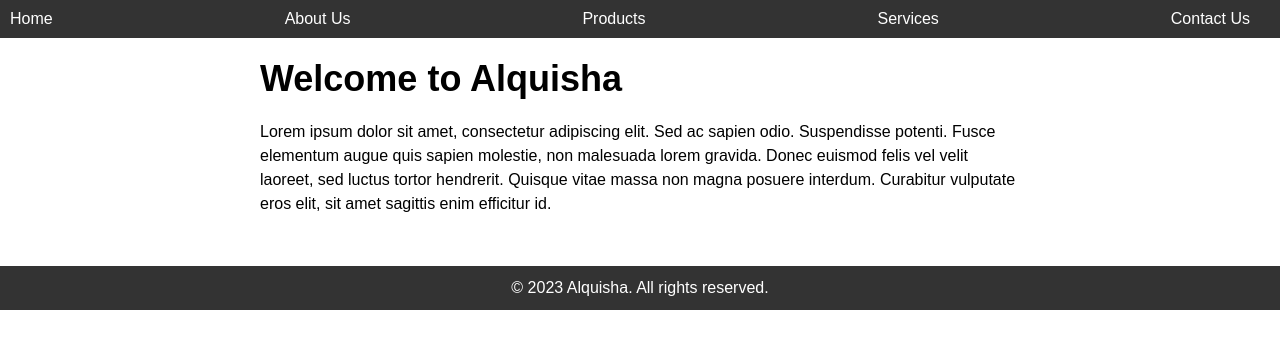
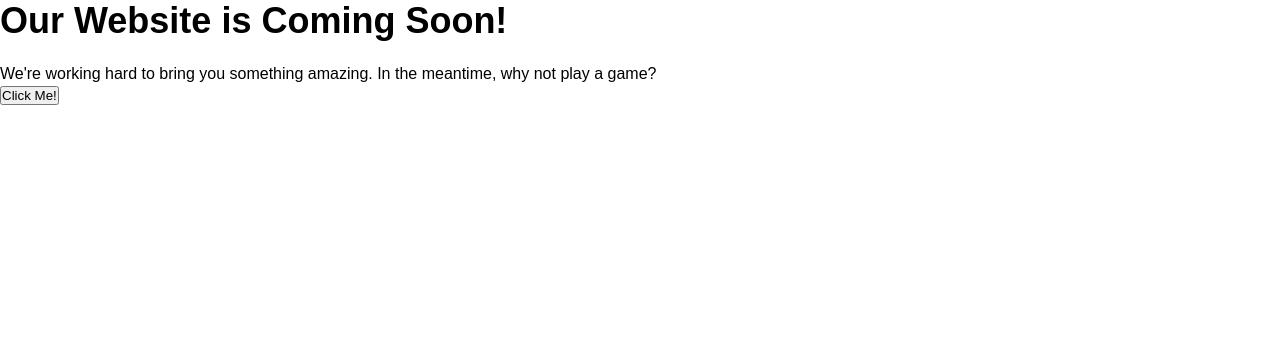
Before and after one commit to DumbSheep123/alquisha, a plain HTML site: page index.html in a window 1280 px wide. Drawn offline with Linux system fonts and the light colour scheme.

Commit message:
Update index.html

```diff
--- a/index.html
+++ b/index.html
@@ -1,32 +1,17 @@
 <!DOCTYPE html>
 <html>
 <head>
-	<title>Alquisha</title>
-	<meta charset="UTF-8">
-	<meta name="viewport" content="width=device-width, initial-scale=1.0">
+	<title>Coming Soon</title>
 	<link rel="stylesheet" type="text/css" href="style.css">
 </head>
 <body>
-	<header>
-		<nav>
-			<ul>
-				<li><a href="#">Home</a></li>
-				<li><a href="#">About Us</a></li>
-				<li><a href="#">Products</a></li>
-				<li><a href="#">Services</a></li>
-				<li><a href="#">Contact Us</a></li>
-			</ul>
-		</nav>
-	</header>
-	<main>
-		<section>
-			<h1>Welcome to Alquisha</h1>
-			<p>Lorem ipsum dolor sit amet, consectetur adipiscing elit. Sed ac sapien odio. Suspendisse potenti. Fusce elementum augue quis sapien molestie, non malesuada lorem gravida. Donec euismod felis vel velit laoreet, sed luctus tortor hendrerit. Quisque vitae massa non magna posuere interdum. Curabitur vulputate eros elit, sit amet sagittis enim efficitur id.</p>
-		</section>
-	</main>
-	<footer>
-		<p>&copy; 2023 Alquisha. All rights reserved.</p>
-	</footer>
+	<div class="container">
+		<h1>Our Website is Coming Soon!</h1>
+		<p>We're working hard to bring you something amazing. In the meantime, why not play a game?</p>
+		<button id="button">Click Me!</button>
+		<div id="message"></div>
+	</div>
+
+	<script src="script.js"></script>
 </body>
-	<script src="script.js"></script>
 </html>
```
